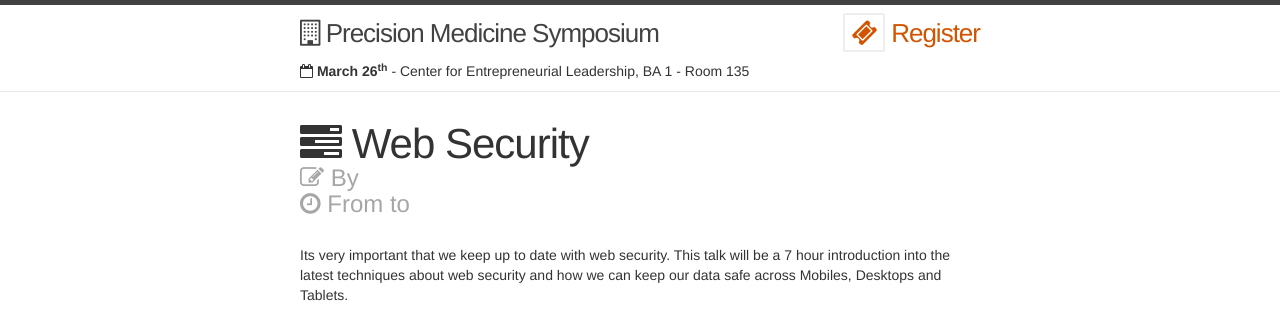
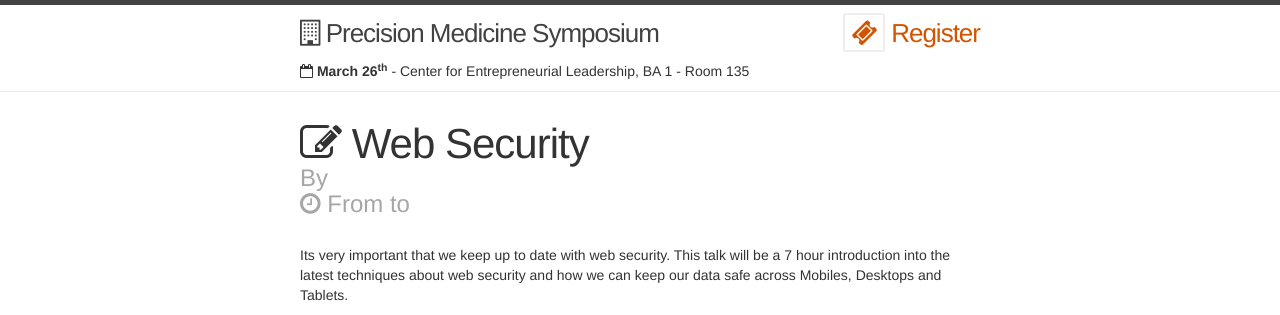
Before and after one commit to dhillonv10/pmi, a Jekyll site: the page built from _posts/2016-04-28-web-security.md, in a window 1280 px wide. Shown: the top 315 px of the page. Built offline with Jekyll 4.4.1, drawn with Linux system fonts in a browser that asks for light colours; nearby versions of some CDN libraries.

```diff
--- a/_layouts/post.html
+++ b/_layouts/post.html
@@ -7,10 +7,9 @@
 <article class="post" itemscope itemtype="http://schema.org/BlogPosting">
 
   <header class="post-header">
-    <h1 class="post-title" itemprop="name headline"><i class="fa fa-tasks"></i> {{ page.title }}</h1>
+    <h1 class="post-title" itemprop="name headline"><i class="fa fa-pencil-square-o"></i> {{ page.title }}</h1>
 
-    <h3 class="post-organisers-name"><i class="fa fa-pencil-square-o"></i> By {{organiser.name}}</h3>
-
+    <h3 class="post-organisers-name">By {{organiser.name}}</h3>
     <h3 class="post-time"><i class="fa fa-clock-o"></i> From {{ page.start_time}} to {{page.end_time }}</h3>
   </header>
 
```
